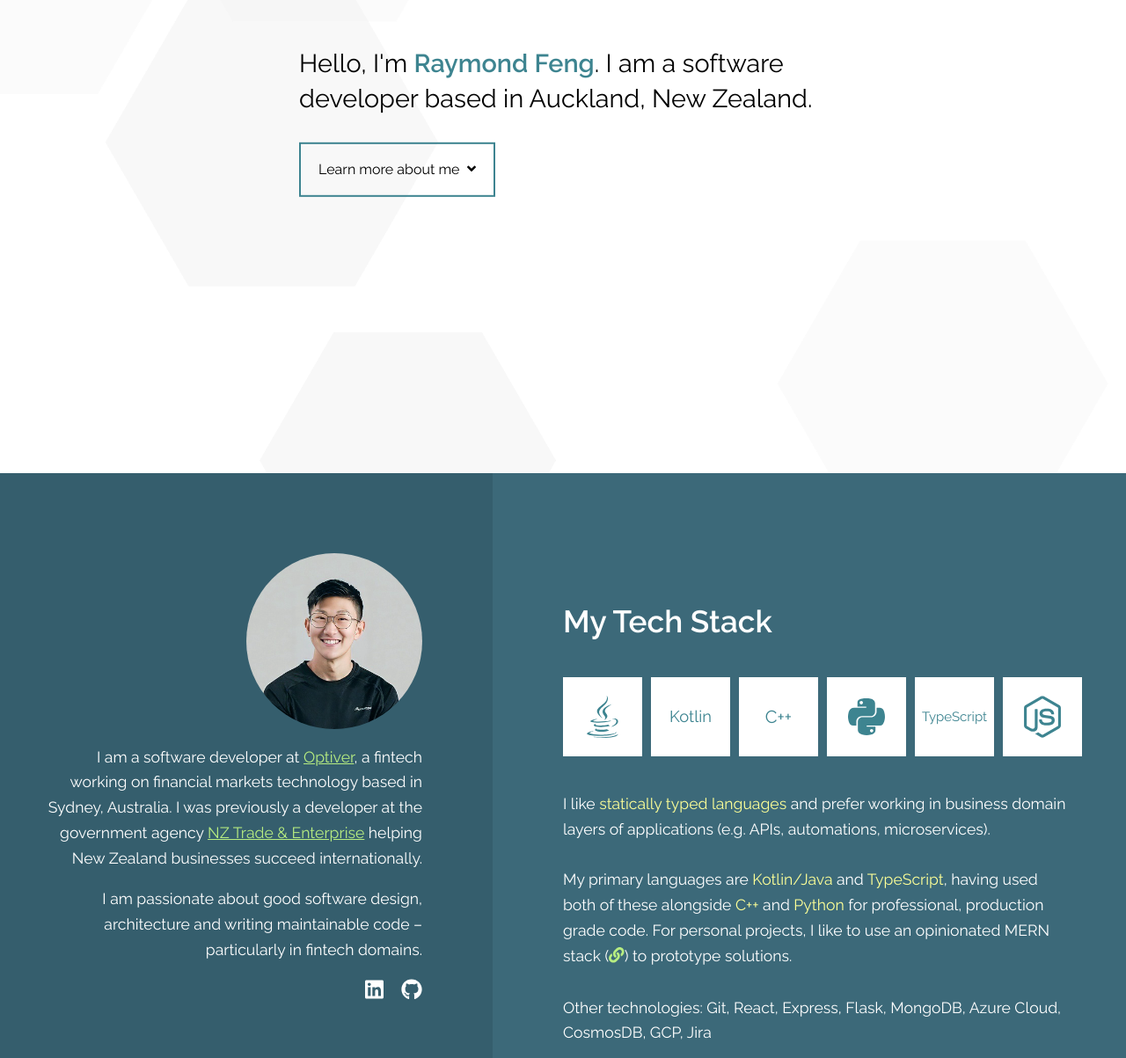
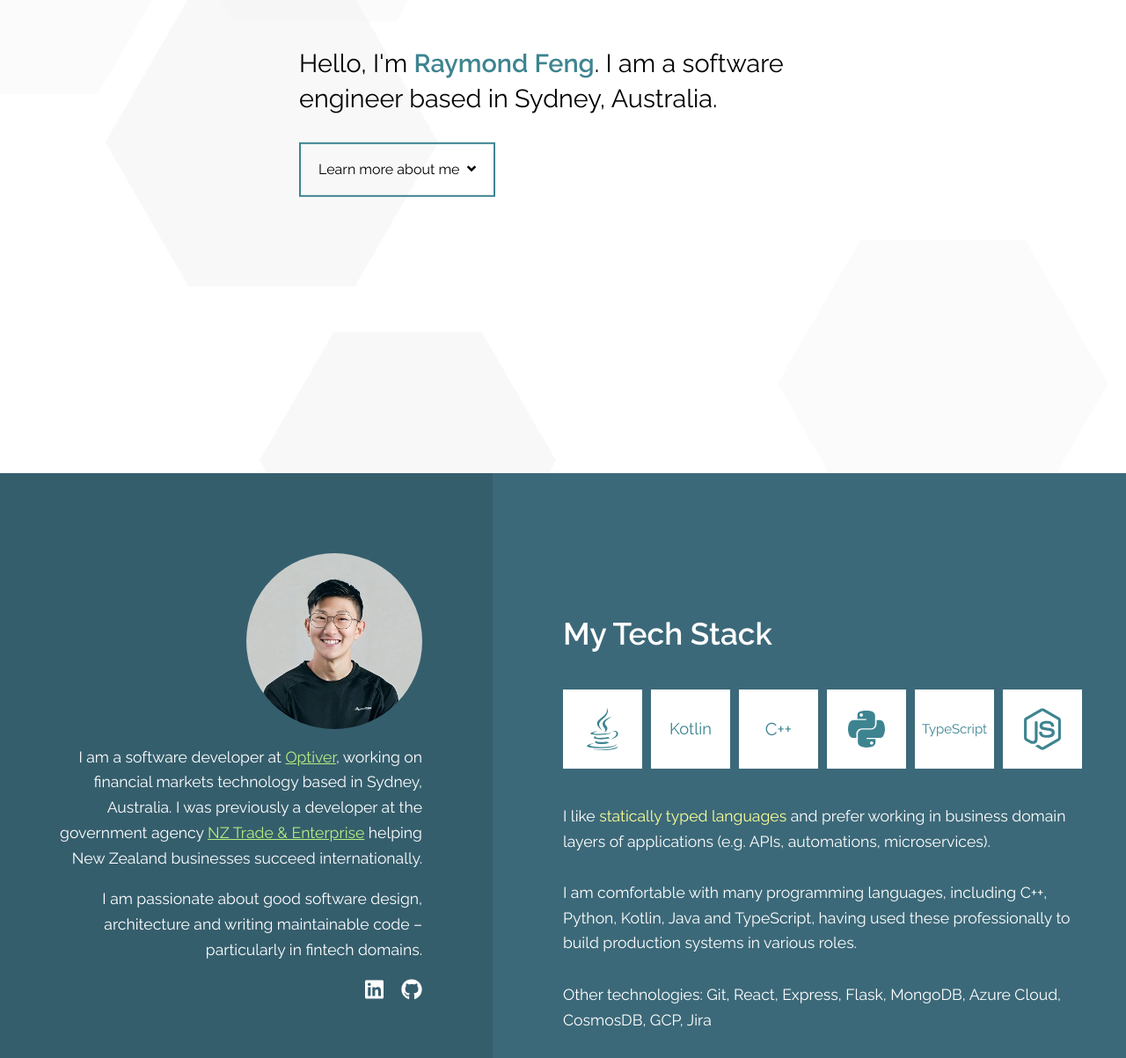
Before and after one commit to Ray-F/personal-web, a React (Create React App) app: page / in a window 1280 px wide. Shown: the part 262-1465 px from the top of the page at 88% size. Built offline with nearby package versions, Linux system fonts and the light colour scheme.

Commit message:
feat: Update website with current status

```diff
--- a/src/components/AboutContainer.tsx
+++ b/src/components/AboutContainer.tsx
@@ -173,7 +173,7 @@ const AboutContainer = ({scrollAction}: {scrollAction: any}) => {
           <Content>
             <img src={profile} alt={'Profile'} />
             <p>
-              I am a software developer at <a href={'https://www.optiver.com.au'}>Optiver</a>, a fintech working on financial markets technology based in Sydney, Australia.
+              I am a software developer at <a href={'https://www.optiver.com.au'}>Optiver</a>, working on financial markets technology based in Sydney, Australia.
               I was previously a developer at the government agency <a href={'https://nzte.govt.nz'}>NZ Trade & Enterprise</a> helping New Zealand businesses succeed internationally.
             </p>
             <p>I am passionate about good software design, architecture and writing maintainable code – particularly in fintech domains.</p>
@@ -205,8 +205,7 @@ const AboutContainer = ({scrollAction}: {scrollAction: any}) => {
             <TechDesc>
               I like <Accent>statically typed languages</Accent> and prefer working in business domain layers of applications (e.g. APIs, automations, microservices).
               <br /><br />
-              My primary languages are <Accent>Kotlin/Java</Accent> and <Accent>TypeScript</Accent>, having used both of these alongside <Accent>C++</Accent> and <Accent>Python</Accent> for professional, production grade code.
-              For personal projects, I like to use an opinionated MERN stack (<a href={'https://github.com/ray-f/mern-template'}><FontAwesomeIcon icon={faLink} /></a>) to prototype solutions.
+              I am comfortable with many programming languages, including C++, Python, Kotlin, Java and TypeScript, having used these professionally to build production systems in various roles.
             </TechDesc>
             <TechDesc>
               Other technologies: Git, React, Express, Flask, MongoDB, Azure Cloud, CosmosDB, GCP, Jira
--- a/src/components/TitleContainer.tsx
+++ b/src/components/TitleContainer.tsx
@@ -78,7 +78,7 @@ const TitleContainer = ({scrollAction}: {scrollAction: any}) => {
       </ParticlesContainer>
     <Container>
       <ScrollAnimation animateIn={"animate__fadeIn"} duration={1}>
-        <Title>Hello, I'm <TitleHighlight>Raymond Feng</TitleHighlight>. I am a software developer based in Auckland, New Zealand.</Title>
+        <Title>Hello, I'm <TitleHighlight>Raymond Feng</TitleHighlight>. I am a software engineer based in Sydney, Australia.</Title>
         <Button onClick={scrollAction}>Learn more about me&nbsp;&nbsp;<FontAwesomeIcon icon={faAngleDown} /></Button>
       </ScrollAnimation>
     </Container>
```
